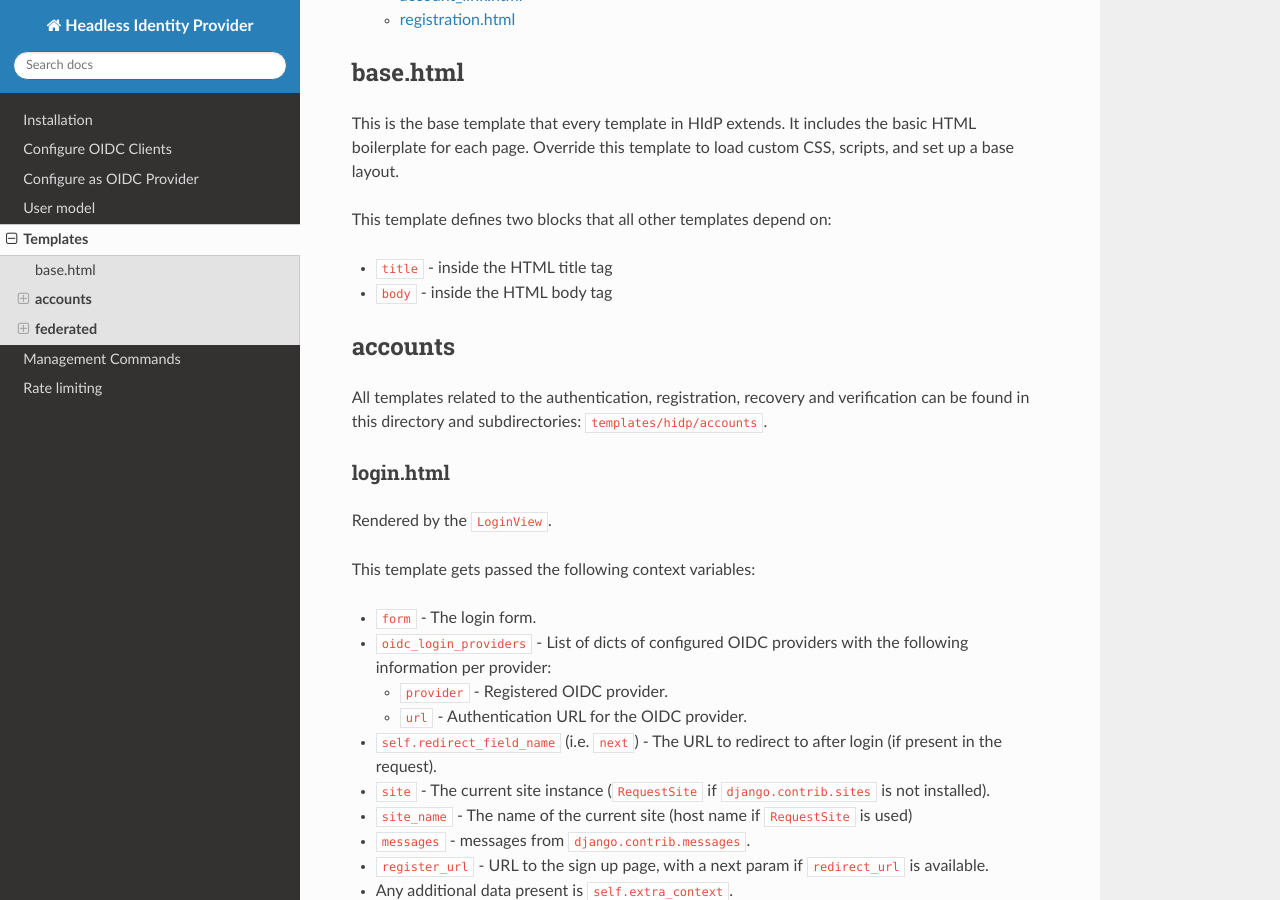
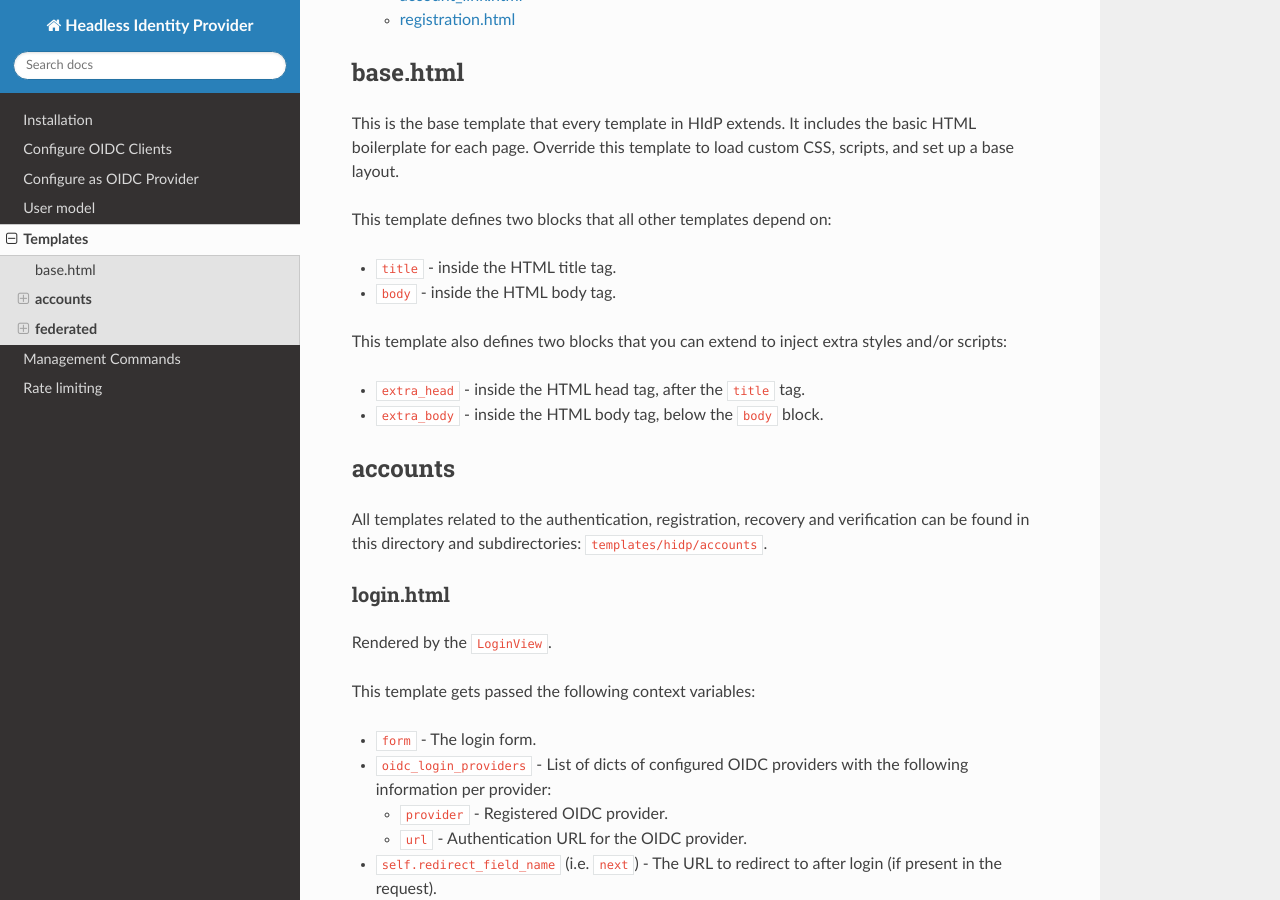
Before and after one commit to leukeleu/django-hidp, a Sphinx documentation site: the page built from packages/hidp/docs/templates.md, in a window 1280 px wide and 900 px high, scrolled down 993 px. Built offline with Sphinx 7.4.7 and the Read the Docs theme 2.0.0, drawn with Linux system fonts in a browser that asks for light colours.

Commit message:
Add blocks for style and script injection

```diff
--- a/packages/hidp/docs/templates.md
+++ b/packages/hidp/docs/templates.md
@@ -23,8 +23,13 @@ HTML boilerplate for each page. Override this template to load custom CSS, scrip
 and set up a base layout.
 
 This template defines two blocks that all other templates depend on:
-- `title` - inside the HTML title tag
-- `body` - inside the HTML body tag
+- `title` - inside the HTML title tag.
+- `body` - inside the HTML body tag.
+
+This template also defines two blocks that you can extend to inject extra styles and/or
+scripts:
+- `extra_head` - inside the HTML head tag, after the `title` tag.
+- `extra_body` - inside the HTML body tag, below the `body` block.
 
 ## **accounts**
 
```
Also changed, not shown: 1 other file.
